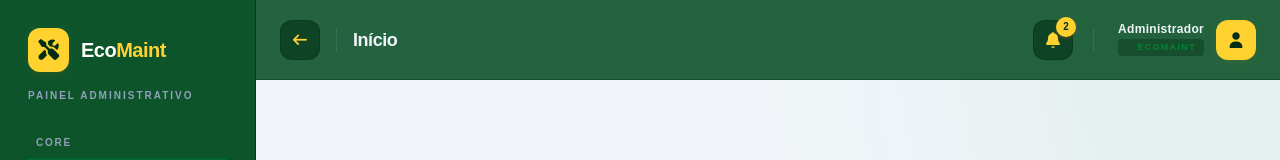
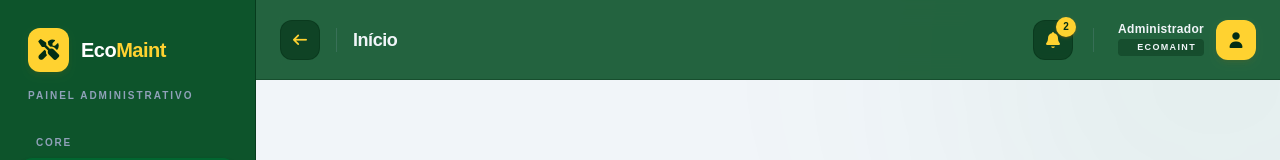
Before and after one commit to nsimba-afonso-nwayami/ecomaint, a React (Vite) app: page /dashboard/admin in a window 1280 px wide. Shown: the top 160 px of the page. Built offline with nearby package versions, Linux system fonts and the light colour scheme.

Commit message:
Alteração feita no texto

```diff
--- a/src/pages/admin/components/HeaderAdmin.jsx
+++ b/src/pages/admin/components/HeaderAdmin.jsx
@@ -79,7 +79,7 @@ export default function HeaderAdmin({ sidebarOpen, setSidebarOpen, title }) {
             <p className="text-xs font-extrabold text-slate-100 leading-none tracking-wide">
               Administrador
             </p>
-            <p className="text-[9px] text-green-700 uppercase font-black tracking-[0.15em] mt-1 bg-green-950/40 py-0.5 px-2 rounded">
+            <p className="text-[9px] text-slate-100 uppercase font-black tracking-[0.15em] mt-1 bg-green-950/40 py-0.5 px-2 rounded">
               EcoMaint
             </p>
           </div>
```
